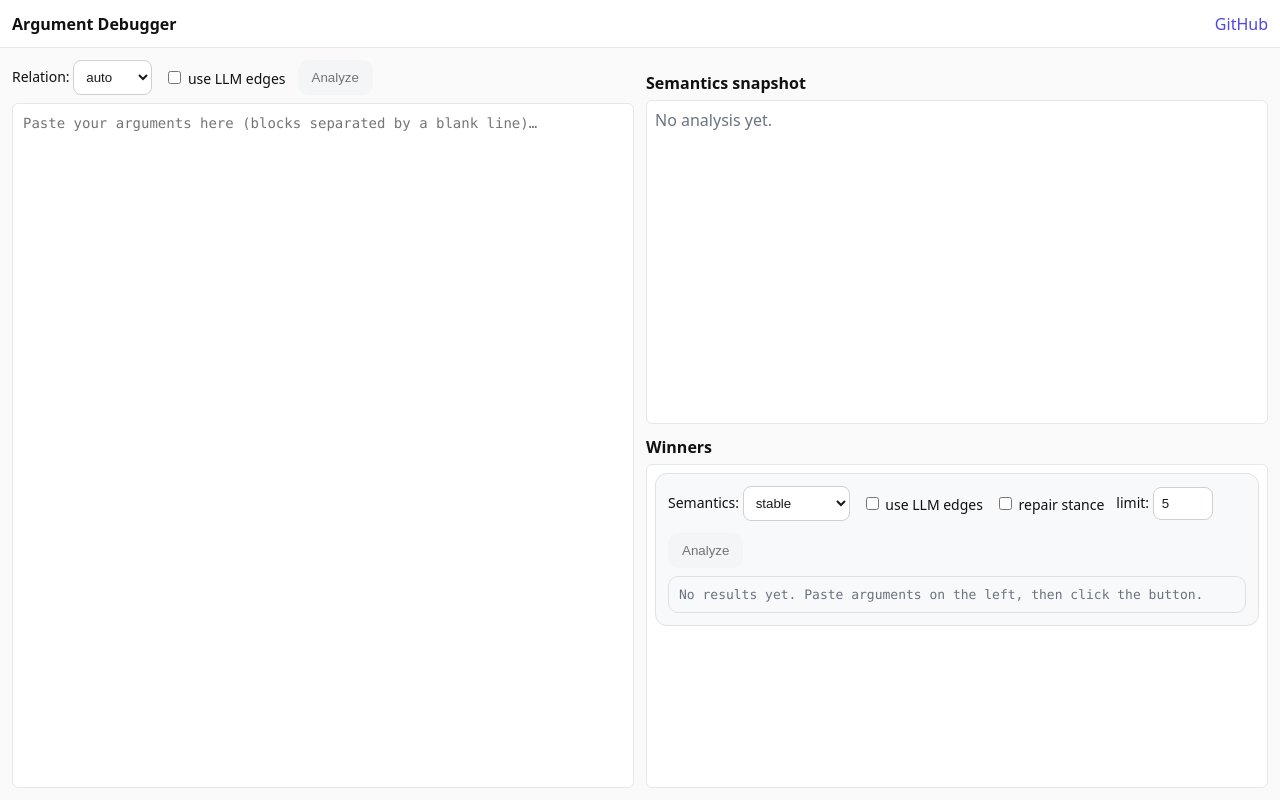
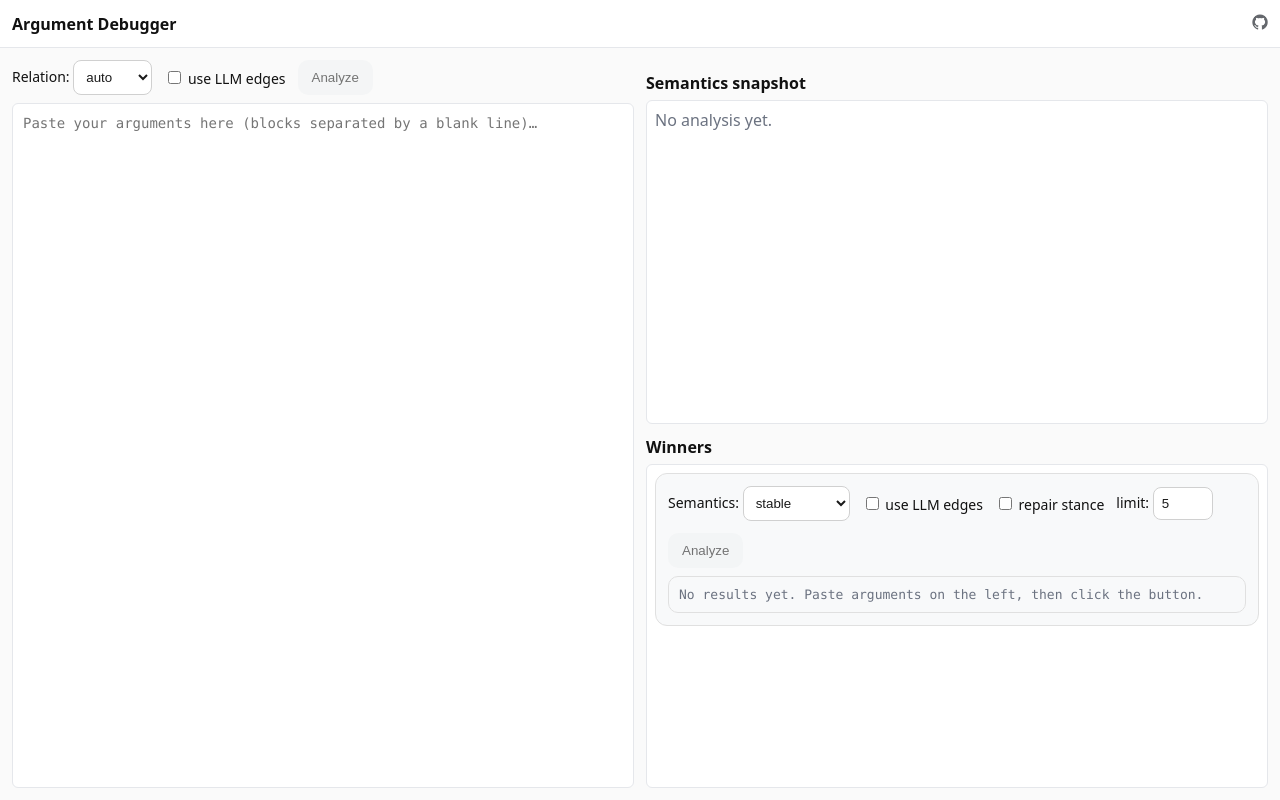
Before and after one commit to namin/argument-debugger, a React (Vite) app in the folder frontend/: page / in a window 1280 px wide. Built offline with nearby package versions, Linux system fonts and the light colour scheme.

Commit message:
github logo

```diff
--- a/frontend/src/App.tsx
+++ b/frontend/src/App.tsx
@@ -25,7 +25,11 @@ export default function App() {
           target="_blank"
           rel="noreferrer"
         >
-          GitHub
+           <img
+            src="/github-mark.png"
+            alt="GitHub"
+            style={{width: 16, height: 16, opacity: 0.7}}
+          />
         </a>
       </header>
 
```
Also changed, not shown: frontend/public/github-mark.png (added).
